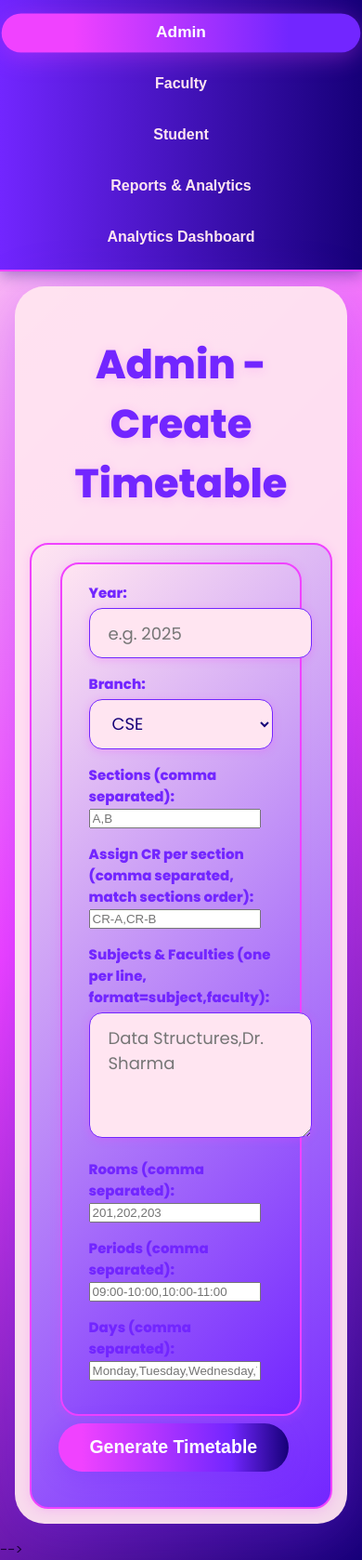
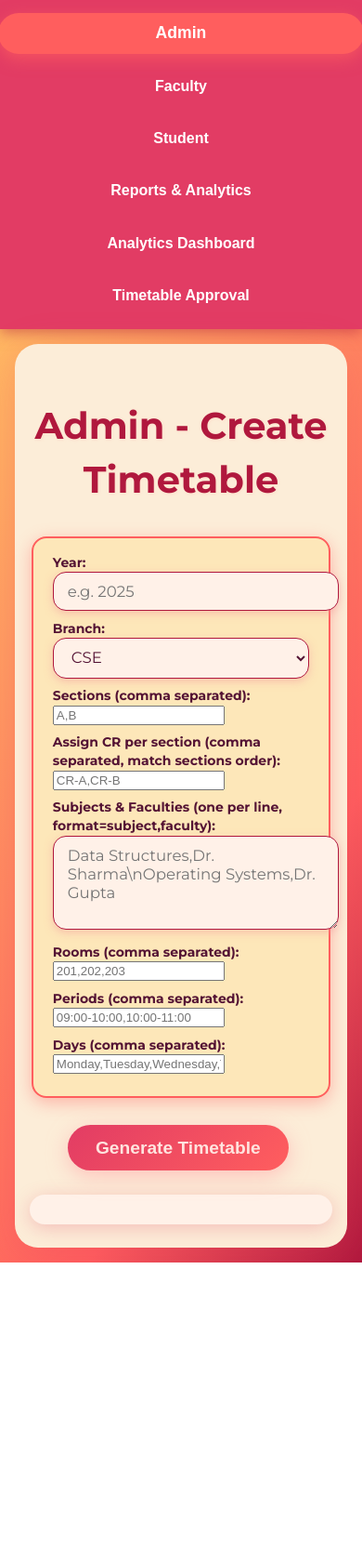
Before and after one commit to shivani550/finale_sih_pre, a plain HTML site: page index.html in a window 390 px wide. Shown: the whole page at 93% size. After the commit the page ends 1358 px from the top, so only its background shows below. Drawn offline with nearby package versions, Linux system fonts and the light colour scheme.

```diff
--- a/index.html
+++ b/index.html
@@ -7,192 +7,262 @@
 <link href="https://fonts.googleapis.com/css2?family=Montserrat:wght@400;700&family=Playfair+Display&display=swap" rel="stylesheet"/>
 
 <style>
-@import url('https://fonts.googleapis.com/css2?family=Poppins:wght@400;600;800&display=swap');
+/* Font Import */
+@import url('https://fonts.googleapis.com/css2?family=Montserrat:wght@400;700&display=swap');
 
+/* Base styling */
 body {
+    background: linear-gradient(120deg, #ffd464 0%, #ff5e5e 75%, #b0183d 100%);
+    font-family: 'Montserrat', sans-serif;
+    margin: 0;
     min-height: 100vh;
-  font-family: 'Poppins', sans-serif;
-  background: linear-gradient(135deg, #FFE5F1 0%, #F042FF 50%, #160078 100%);
-  color: #1d0039;
-  margin: 0;
+    color: #541334;
+    line-height: 1.45;
 }
 
 nav {
-  background: linear-gradient(90deg, #7226FF 0%, #160078 100%);
-  box-shadow: 0 3px 16px #16007866;
-  border-bottom: 2px solid #F042FF;
+    background: #e23c64;
+    padding: 1rem 0;
     display: flex;
     justify-content: center;
-  gap: 1.6rem;
-  padding: 1rem 0;
+    gap: 1.8rem;
+    box-shadow: 0 3px 14px rgba(176, 24, 61, 0.5);
+    flex-wrap: wrap;
 }
 
 nav button {
     border: none;
     background: transparent;
-  color: #FFE5F1;
+    color: #fff;
+    font-size: 1.1rem;
     font-weight: 700;
-  font-size: 1.13rem;
     padding: 0.75em 2.2em;
-  border-radius: 30px;
+    border-radius: 40px;
     cursor: pointer;
-  transition: background 0.3s, box-shadow 0.3s;
+    transition: background-color 0.3s ease, color 0.3s ease;
 }
 
-nav button.active, nav button:hover {
-  background: linear-gradient(90deg, #F042FF 20%, #7226FF 80%);
+nav button.active,
+nav button:hover {
+    background: #ff5e5e;
     color: #fff;
-  box-shadow: 0 5px 24px #F042FF55;
-  transform: scale(1.08);
+    box-shadow: 0 5px 15px #ff5e5eaa;
+    transform: scale(1.1);
 }
 
 main {
-  max-width: 950px;
-  margin: 2.8rem auto 6rem auto;
-  background: rgba(255, 229, 241, 0.95);
-  border-radius: 32px;
-  padding: 2.8rem 3rem 2.2rem 3rem;
-  box-shadow: 0 12px 60px #7226FF42;
-  min-height: 600px;
-}
-
-h1, h2, h3 {
-  font-family: 'Poppins', sans-serif;
-  font-weight: 800;
-  color: #7226FF;
-  text-shadow: 0 2px 12px #F042FF33;
+    max-width: 900px;
+    background: #fcedd8;
+    margin: 2.5rem auto 5rem auto;
+    padding: 2.7rem 3rem;
+    border-radius: 25px;
+    box-shadow: 0 9px 45px 0 #e23c6433;
 }
 
 h1 {
-  font-size: 2.7rem;
+    font-family: 'Montserrat', sans-serif;
+    font-weight: 800;
+    font-size: 2.5rem;
     text-align: center;
     margin-bottom: 2rem;
+    color: #b0183d;
+    text-shadow: 1px 1px 3px #ffdcc9bb;
 }
 
-form,
+/* Form Styling */
+form {
+    display: flex;
+    flex-direction: column;
+    gap: 1.6rem;
+    font-weight: 600;
+    color: #541334;
+}
+
 fieldset {
-  background: linear-gradient(135deg, #FFE5F1 0%, #7226FF 100%);
-  border-radius: 20px;
-  border: 2px solid #F042FF;
-  box-shadow: 0 2px 12px #F042FF33;
-  padding: 1.2rem 1.8rem;
+    border: 2px solid #ff5e5e;
+    border-radius: 16px;
+    padding: 1rem 1.3rem;
+    background-color: #ffd46444;
+    box-shadow: 0 5px 18px #ff5e5e66;
+}
+
+legend {
+    font-size: 1.3rem;
+    font-weight: 700;
+    padding: 0 0.7em;
+    color: #b0183d;
 }
 
 label {
     display: block;
-  margin-bottom: 1rem;
-  font-weight: 700;
-  color: #7226FF;
+    margin-bottom: 0.6em;
 }
 
 input[type="text"],
-input[type="password"],
+input[type="time"],
 select,
 textarea {
     width: 100%;
-  font-size: 1.13rem;
-  background: #FFE5F1;
-  color: #160078;
-  border: 1.5px solid #7226FF;
-  box-shadow: 0 2px 10px #F042FF44;
+    font-size: 1.04rem;
+    padding: 0.6em 0.9em;
     border-radius: 14px;
-  padding: 0.7em 1.1em;
-  margin-top: 0.3rem;
-  font-family: 'Poppins', sans-serif;
-  transition: border 0.26s, box-shadow 0.26s;
+    border: 1.5px solid #b0183d;
+    background: #fff1e8;
+    color: #541334;
+    font-family: 'Montserrat', sans-serif;
+    box-shadow: 0 3px 10px #f59e9e88;
+    transition: border-color 0.3s ease;
+    resize: vertical;
 }
 
-input:focus, select:focus, textarea:focus {
-  border-color: #F042FF;
-  box-shadow: 0 0 8px 1px #F042FF88;
+input[type="text"]:focus,
+input[type="time"]:focus,
+select:focus,
+textarea:focus {
     outline: none;
+    border-color: #e23c64;
+    box-shadow: 0 0 8px 1px #e23c6499;
+}
+
+textarea {
+    min-height: 80px;
+    font-family: 'Montserrat', sans-serif;
 }
 
 button[type="submit"],
-.login-btn,
-button#btn-export-csv, button#btn-export-pdf,
-nav#reports-tabs button, .approval-btn,
-#reports-generate-btn, #reports-export-csv, #analytics-generate-btn {
-  background: linear-gradient(90deg, #F042FF 10%, #7226FF 75%, #160078 100%);
-  color: #fff;
-  font-weight: 700;
+button#btn-export-csv,
+button#btn-export-pdf,
+button#cr-reschedule-btn,
+nav#reports-tabs button,
+#reports-generate-btn,
+#reports-export-csv,
+#analytics-generate-btn {
+    background: linear-gradient(135deg, #e23c64 0%, #ff5e5e 100%);
+    color: #ffe4df;
     border: none;
     border-radius: 28px;
-  font-size: 1.22rem;
-  padding: 0.92rem 2.1rem;
+    font-weight: 700;
+    font-size: 1.2rem;
+    padding: 0.85rem 1.9rem;
     cursor: pointer;
-  box-shadow: 0 6px 25px #7226FF44;
-  margin: 0.5rem 0.6rem 1.2rem 0;
-  transition: background 0.21s;
+    transition: background 0.25s ease, transform 0.25s ease;
+    box-shadow: 0 6px 22px #ffacaeaa;
+    align-self: center;
+    margin: 0.2rem 0.4rem 0.6rem 0;
 }
 
 button[type="submit"]:hover,
-.login-btn:hover,
-button#btn-export-csv:hover, button#btn-export-pdf:hover,
-nav#reports-tabs button:hover, .approval-btn:hover,
-#reports-generate-btn:hover, #reports-export-csv:hover, #analytics-generate-btn:hover {
-  background: linear-gradient(90deg, #7226FF 30%, #F042FF 100%);
+button#btn-export-csv:hover,
+button#btn-export-pdf:hover,
+button#cr-reschedule-btn:hover,
+nav#reports-tabs button:hover,
+#reports-generate-btn:hover,
+#reports-export-csv:hover,
+#analytics-generate-btn:hover {
+    background: linear-gradient(135deg, #ff5e5e 0%, #b0183d 100%);
+    box-shadow: 0 9px 32px #b0183dcc;
+    transform: scale(1.05);
+}
+
+nav#reports-tabs {
+    display: flex;
+    justify-content: center;
+    gap: 0.8rem;
+    flex-wrap: wrap;
+}
+
+nav#reports-tabs button.active {
+    box-shadow: 0 9px 32px #ff5e5ecc;
+}
+
+/* Timetable Container Styles */
+#timetable-container, #reports-content, #faculty-timetable-container, #faculty-timetable, #student-timetable, #analytics-content {
+    margin-top: 1rem;
+    box-shadow: 0 4px 20px #e23c6444;
+    border-radius: 20px;
+    background-color: #fff1e8;
+    padding: 1rem 1.5rem;
+    font-weight: 700;
+    color: #b0183d;
+    overflow-x: auto;
+    max-width: 100%;
 }
 
 .tt-table {
     width: 100%;
     border-collapse: separate;
-  border-spacing: 0 0.7rem;
-  font-size: 1.14rem;
-  box-shadow: 0 3px 24px #7226FF22;
+    border-spacing: 0 0.8rem;
+    margin: 0 auto;
+    min-width: 700px;
+    font-size: 1.1rem;
 }
 
-.tt-table th, .tt-table td {
-  padding: 1.18em 0.85em 1.02em 0.85em;
-  background: linear-gradient(90deg, #FFE5F1 0%, #F042FF 80%);
-  color: #160078;
-  border-radius: 19px;
-  box-shadow: 0 2px 7px #7226FF21;
+.tt-table th,
+.tt-table td {
+    padding: 1.2em 0.8em 1.1em 0.8em;
+    background: #ffd464bb;
+    color: #b0183d;
+    border-radius: 20px;
+    box-shadow: 0 3px 12px #e23c6466;
     text-align: center;
 }
 
 .tt-table th {
-  background: linear-gradient(120deg, #F042FF 15%, #7226FF 85%);
-  color: #fff;
-  font-weight: 900;
+    background: linear-gradient(90deg, #ffd464 30%, #fcedd8 98%);
+    font-weight: 800;
 }
 
 .tt-section {
-  background: linear-gradient(135deg, #7226FF 10%, #F042FF 95%);
-  color: #fff;
-  text-shadow: 0 2px 16px #16007833;
-  margin-top: 2.3rem;
-  border-radius: 20px 20px 0 0;
-  font-size: 1.45rem;
+    font-size: 1.5rem;
     font-weight: 900;
-  padding: 1.18rem 1.26rem;
-  box-shadow: 0 7px 33px #16007833;
+    background: linear-gradient(120deg, #ff5e5e, #e23c64);
+    padding: 1.05rem 1.4rem;
+    border-radius: 18px 18px 0 0;
+    color: #ffe4df;
+    margin-top: 3rem;
+    box-shadow: 0 7px 28px #e23c6477;
 }
 
 .cr-highlight {
-  background: linear-gradient(90deg, #F042FF 0%, #7226FF 100%);
-  border: 3px solid #160078;
-  border-radius: 13px;
-  padding: 0.42rem;
-  color: #fff;
+    background-color: #ffe4e4;
+    border: 3px solid #b0183d;
+    border-radius: 12px;
+    padding: 0.3rem;
     font-weight: 900;
+    color: #b0183d;
     display: inline-block;
     margin-bottom: 1rem;
 }
 
+/* Responsive */
 @media screen and (max-width: 760px) {
-  body { font-size:15px; }
-  nav button { padding: 0.65rem 1.2rem; font-size: 1rem;}
-  .tt-table { font-size: 0.95rem; min-width: 420px;}
-  main { padding: 1.5rem;}
+    body {
+        font-size: 14px;
+    }
+    .tt-table {
+        font-size: 0.92rem;
+        min-width: 400px;
+    }
+    nav button {
+        padding: 0.7rem 1.6rem;
+        font-size: 1rem;
+    }
 }
 
 @media screen and (max-width: 400px) {
-  main { padding: 1rem; margin: 1rem;}
-  nav { flex-direction: column; gap: 1rem; padding: 1rem;}
-  nav button { width: 100%; }
+    main {
+        padding: 1.6rem 1rem;
+        margin: 1rem;
     }
-
+    nav {
+        flex-direction: column;
+        gap: 1rem;
+        padding: 1rem;
+    }
+    nav button {
+        width: 100%;
+    }
+}
 </style>
 </head>
 <body>
@@ -206,7 +276,7 @@ nav#reports-tabs button:hover, .approval-btn:hover,
   <button id="tab-student">Student</button>
   <button id="tab-reports">Reports & Analytics</button>
   <button id="tab-analytics">Analytics Dashboard</button>
-  <!-- <button id="tab-approval">Timetable Approval</button> -->
+  <button id="tab-approval">Timetable Approval</button>
 </nav>
 
 <main>
@@ -233,7 +303,7 @@ nav#reports-tabs button:hover, .approval-btn:hover,
           <input id="input-crs" placeholder="CR-A,CR-B"/>
         </label>
         <label>Subjects & Faculties (one per line, format=subject,faculty):<br/>
-          <textarea id="input-subjects" rows="4" placeholder="Data Structures,Dr. Sharma"></textarea>
+          <textarea id="input-subjects" rows="4" placeholder="Data Structures,Dr. Sharma\nOperating Systems,Dr. Gupta"></textarea>
         </label>
         <label>Rooms (comma separated):<br/>
           <input id="input-rooms" placeholder="201,202,203"/>
@@ -312,13 +382,13 @@ nav#reports-tabs button:hover, .approval-btn:hover,
     </div>
     <div id="analytics-content" style="display:flex; flex-wrap:wrap; gap:2rem; justify-content:center;"></div>
   </section>
-<!--
-   Timetable Approval Section -->
+
+  <!-- Timetable Approval Section -->
   <section id="approval-view" style="display:none;">
     <h1>Timetable Approval</h1>
     <p>Timetable approval workflow and interface goes here.</p>
   </section>
-</main> -->
+</main>
 
 <script>
 /* --- Tab Navigation --- */
```
Lines whose indentation alone changed are shown as unchanged.
